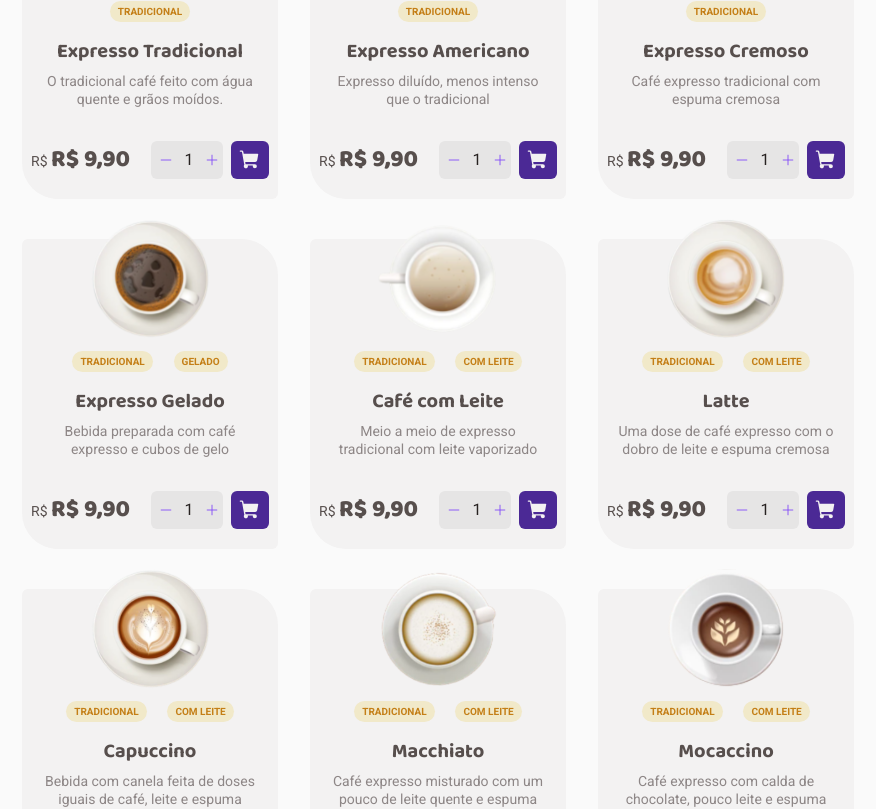
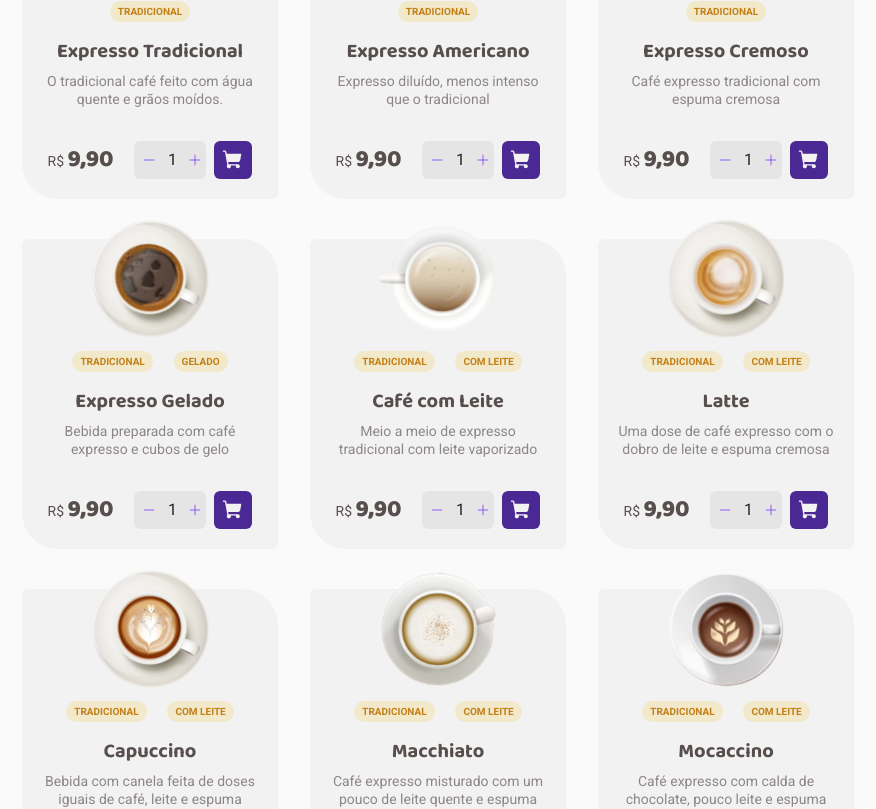
Before and after one commit to Gustavo-NSAbreu/Coffee-Delivery, a React (Vite) app: page / in a window 1280 px wide. Shown: the part 854-1663 px from the top of the page, without its empty margins (202-1078 px from the left). Built offline with nearby package versions, Linux system fonts and the light colour scheme.

Commit message:
Fixed number formatting

```diff
--- a/src/helper/formatPrice.ts
+++ b/src/helper/formatPrice.ts
@@ -1,3 +1,3 @@
 export function formatPrice(price: number) {
-	return price.toLocaleString('pt-BR', { style: 'currency', currency: 'BRL' });
+	return price.toLocaleString('pt-BR', { minimumFractionDigits: 2 });
 }
```
